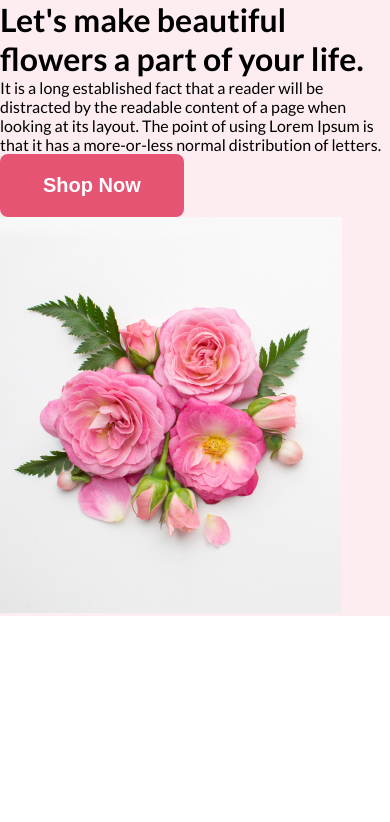
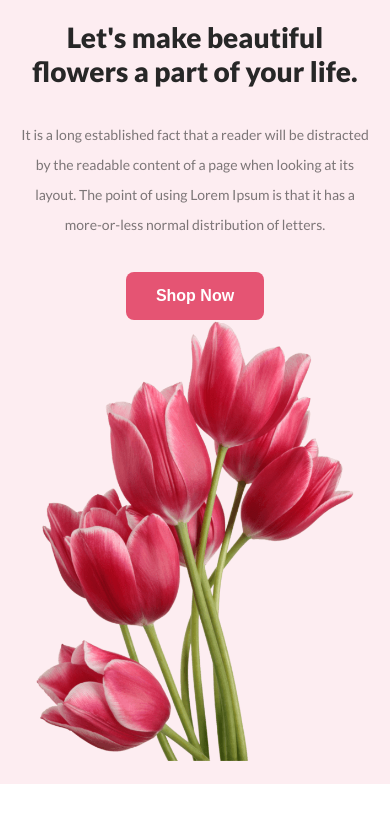
Before and after one commit to redoy49/flower-shop, a plain HTML site: page index.html in a window 390 px wide. Drawn offline with Linux system fonts and the light colour scheme.

Commit message:
Completed banner

```diff
--- a/assets/css/style.css
+++ b/assets/css/style.css
@@ -26,11 +26,86 @@ body {
 }
 
 .btn:hover {
-  background-color: #e96a85;;
+  background-color: #e96a85;
 }
 
-.container {
+.containe {
   max-width: 1440px;
+  max-height: 850px;
   margin: 0 auto;
-  background: rgba(229, 84, 115, 0.10);
 }
+
+.banner {
+  display: flex;
+  justify-content: center;
+  align-items: center;
+  background: rgba(229, 84, 115, 0.1);
+  column-gap: 97px;
+  padding: 50px 240px 0 240px;
+  max-height: 850px;
+  margin: 0 auto;
+}
+
+.banner-content h1 {
+  width: 708px;
+  color: #272727;
+  font-size: 80px;
+  font-weight: 800;
+}
+
+.banner-content p {
+  width: 634px;
+  color: rgba(39, 39, 39, 0.6);
+  font-size: 18px;
+  font-weight: 400;
+  line-height: 30px; /* 166.667% */
+  margin: 32px 0;
+}
+
+.banner-img {
+  width: 100%;
+  max-width: 600px;
+}
+
+.banner-img img {
+  width: 100%;
+  height: auto;
+}
+
+
+@media (max-width: 768px) {
+  .banner {
+    flex-direction: column;
+    padding: 20px;
+    text-align: center;
+  }
+
+  .banner-content h1 {
+    font-size: 36px;
+    width: 100%;
+  }
+
+  .banner-content p {
+    font-size: 16px;
+    width: 100%;
+  }
+
+  .banner-img {
+    max-width: 100%;
+  }
+
+  .btn {
+    padding: 15px 30px;
+    font-size: 16px;
+  }
+}
+
+@media (max-width: 480px) {
+  .banner-content h1 {
+    font-size: 28px;
+  }
+
+  .banner-content p {
+    font-size: 14px;
+  }
+}
--- a/index.html
+++ b/index.html
@@ -16,7 +16,7 @@
         <button class="btn">Shop Now</button>
       </div>
       <div class="banner-img">
-        <img src="assets/images/Flower 01.png" alt="">
+        <img src="assets/images/pngwing 10.png" alt="">
       </div>
     </div>
   </header>
```
